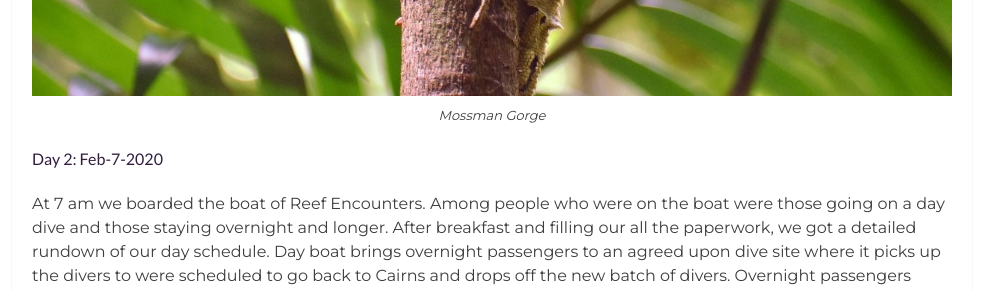
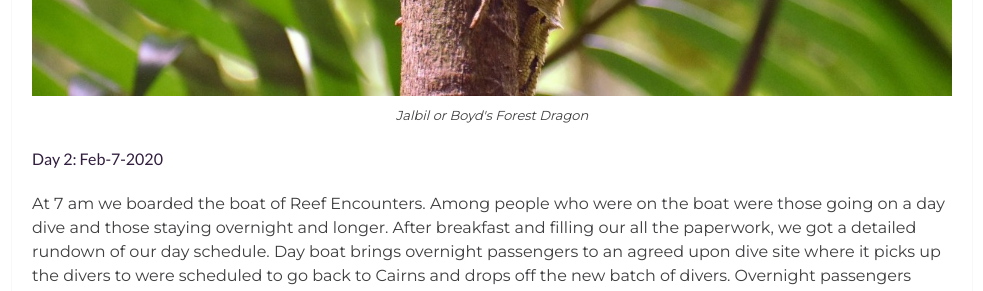
Before and after one commit to oksanaprotsukha/passpartout.co, a Jekyll site: the page built from _posts/2020-02-08-Cairns.md, in a window 1280 px wide. Shown: the part 2780-3071 px from the top of the page, without its empty margins (148-1131 px from the left). Built offline with Jekyll 4.4.1, drawn with Linux system fonts in a browser that asks for light colours.

Commit message:
Updated image caption

```diff
--- a/_posts/2020-02-08-Cairns.md
+++ b/_posts/2020-02-08-Cairns.md
@@ -31,7 +31,7 @@ The tour was not only educational but culturally immersive. We spent almost thre
 
 {% include image-with-caption.html
 src="/assets/img/CairnsBoydForestDragon.jpeg"
-caption="Mossman Gorge" %}
+caption="Jalbil or Boyd's Forest Dragon" %}
 
 #### Day 2: Feb-7-2020
 
```
